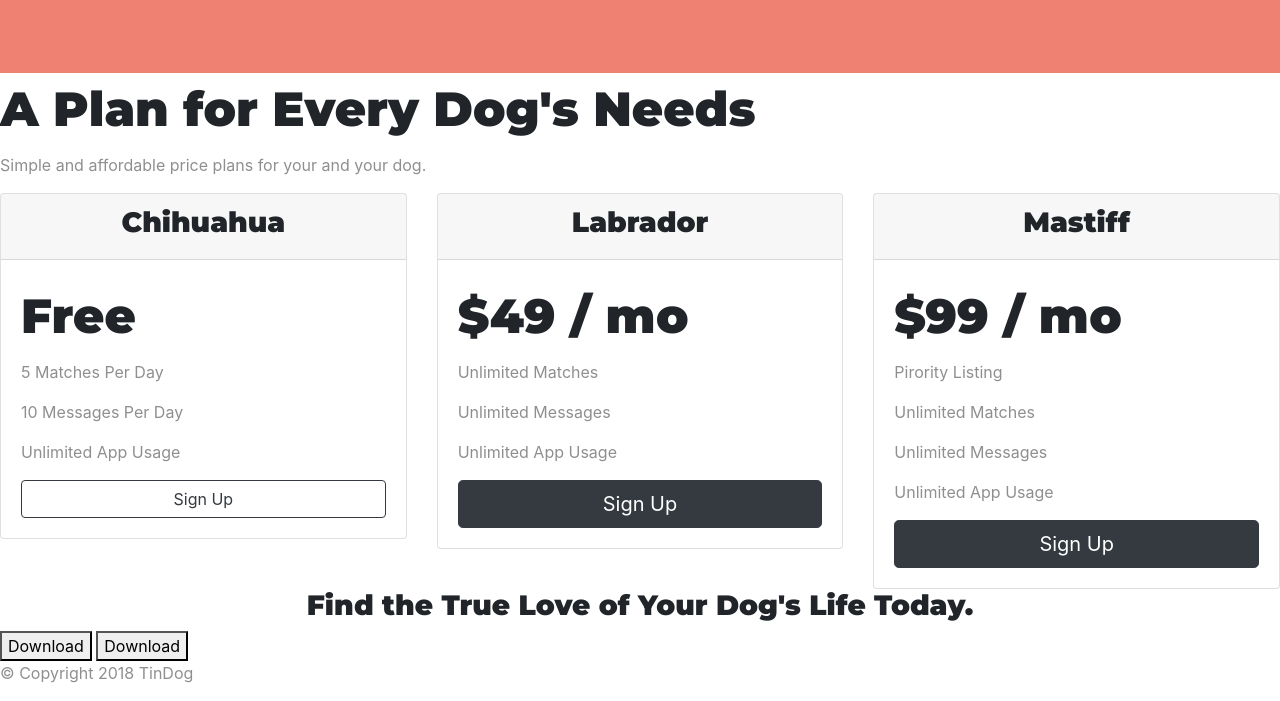
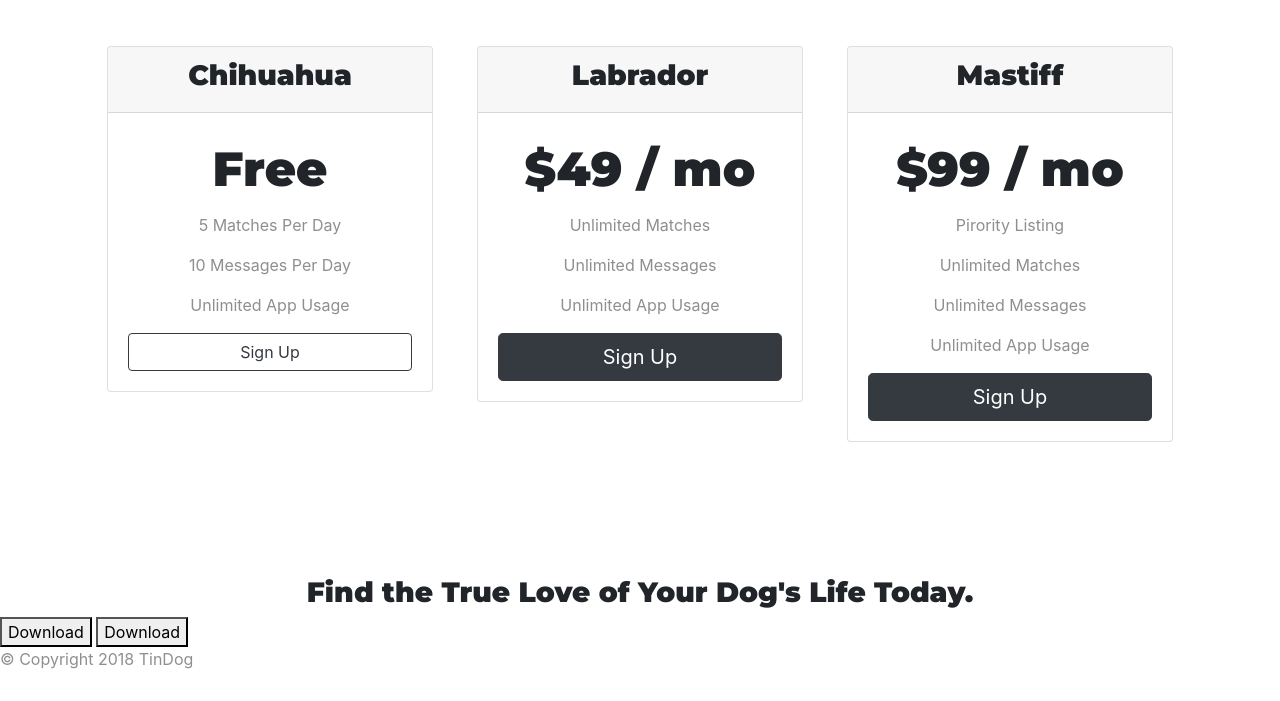
Before and after one commit to NathanaelP/WebDev2019, a plain HTML site: page TinDog-Start-master/index.html in a window 1280 px wide. Shown: the part 2010-2711 px from the top of the page. Drawn offline with nearby package versions, Linux system fonts and the light colour scheme.

Commit message:
got the picture index to change

```diff
--- a/TinDog-Start-master/css/styles.css
+++ b/TinDog-Start-master/css/styles.css
@@ -41,6 +41,9 @@ h1 {
 
 #title {
   background-color: #ff4c68;
+  z-index: 0;
+  margin-bottom: -280px;
+  position: relative;
 }
 
 /* Download Buttons */
@@ -63,6 +66,9 @@ h1 {
    padding: 7% 15%;
    margin:0;
    font-size: 1.5rem;
+   z-index: 1;
+   background-color: #fff;
+   position: relative;
  }
 
 p {
@@ -109,6 +115,11 @@ h2 {
 
 /* Press Section */
 
+#pricing {
+  padding: 100px;
+  text-align: center;
+}
+
 #press {
   background-color: #ef8172;
   text-align: center;
@@ -119,3 +130,7 @@ h2 {
   width: 15%;
   margin: 20px 20px 50px;
 }
+
+.pricing-column {
+  padding: 3% 2%;
+}
--- a/TinDog-Start-master/index.html
+++ b/TinDog-Start-master/index.html
@@ -157,7 +157,7 @@
 
 
         <div class="row">
-            <div class="col-lg-4 col-md-6">
+            <div class="pricing-column col-lg-4 col-md-6">
                 <div class="card">
                     <div class="card-header">
                         <h3>Chihuahua</h3>
@@ -172,7 +172,7 @@
                 </div>
             </div>
 
-            <div class="col-lg-4 col-md-6">
+            <div class="pricing-column col-lg-4 col-md-6">
                 <div class="card">
                     <div class="card-header">
                         <h3>Labrador</h3>
@@ -186,7 +186,7 @@
                     </div>
                 </div>
             </div>
-            <div class="col-lg-4 col-md-12">
+            <div class="pricing-column col-lg-4 col-md-12">
                 <div class="card">
                     <div class="card-header">
                         <h3>Mastiff</h3>
```
